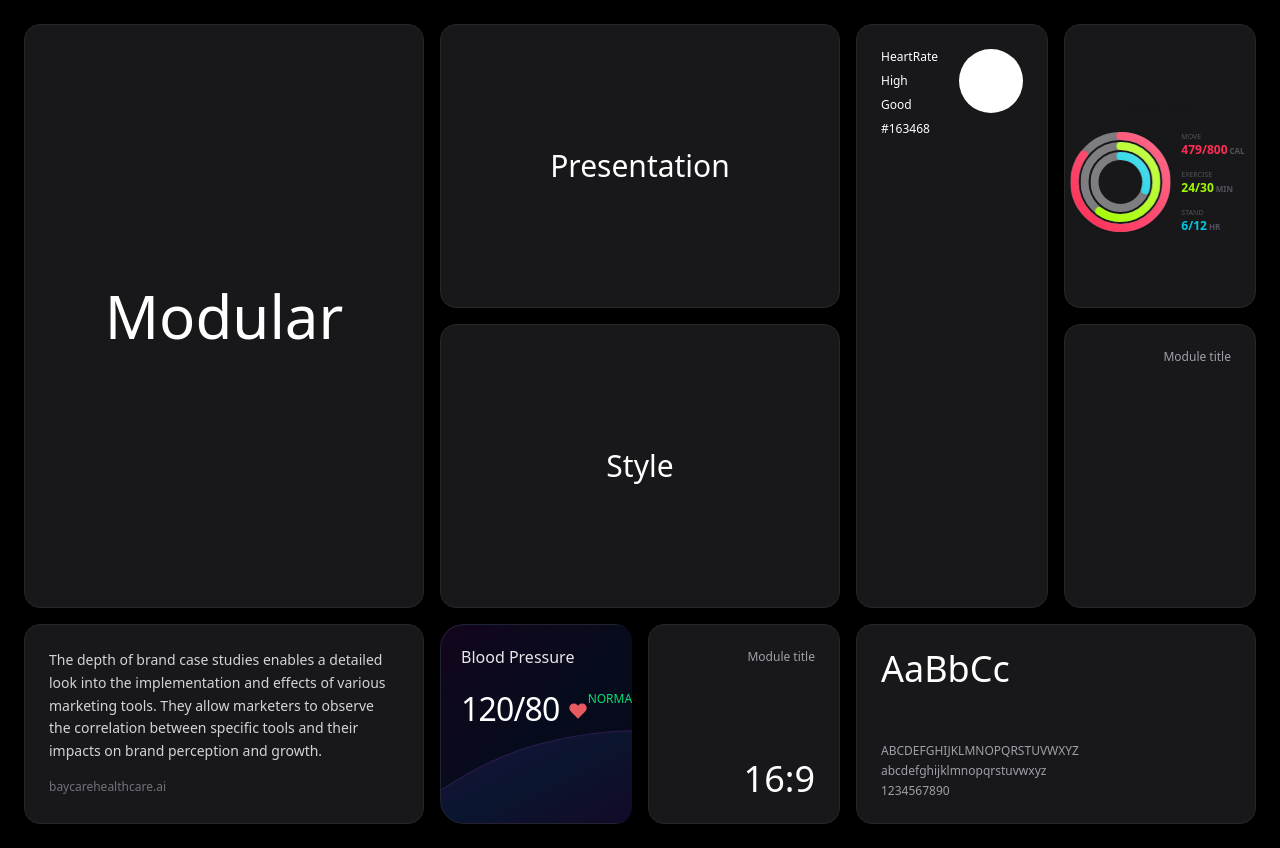
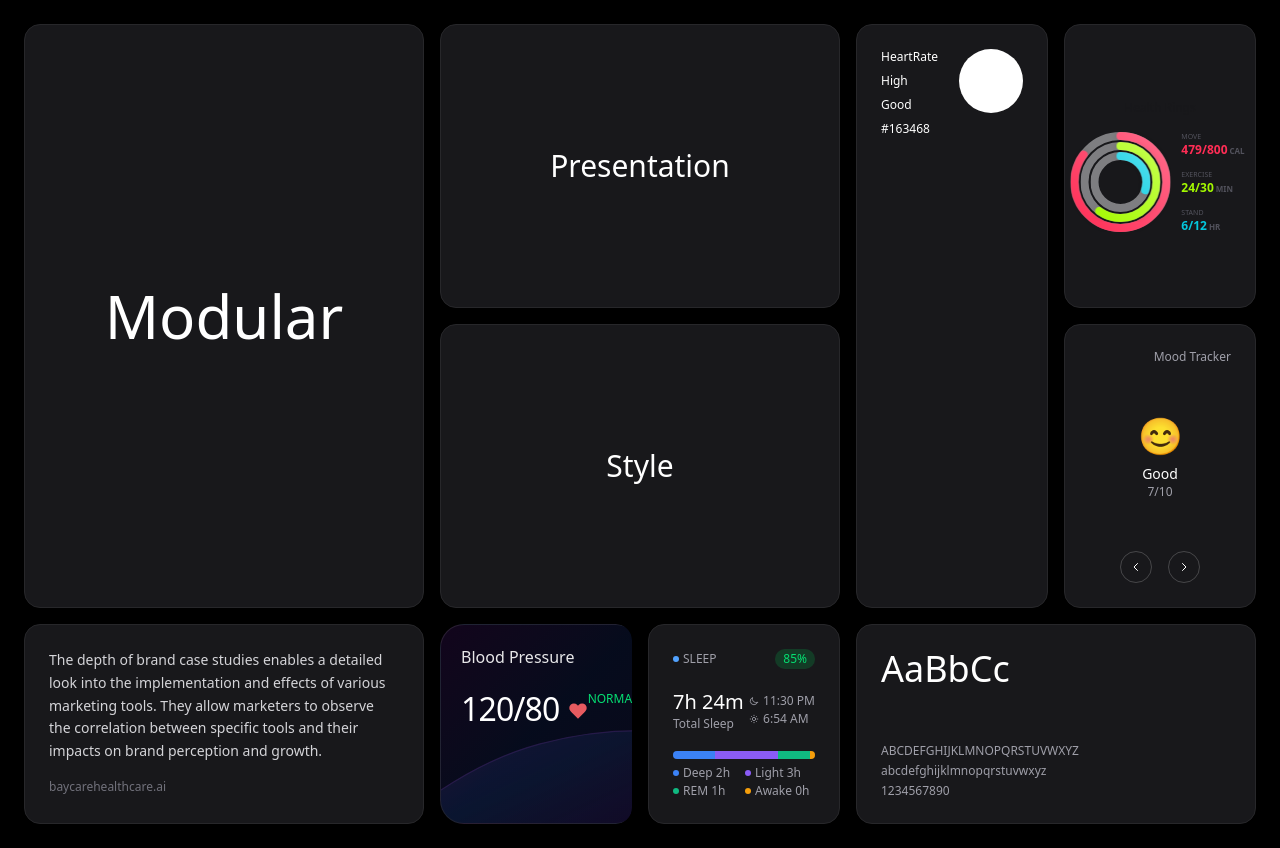
Before and after one commit to krishkumar1577/baycare-feelbot, a React (Vite) app in the folder frontend/: page /baycare-dashboard in a window 1280 px wide. Built offline with nearby package versions, Linux system fonts and the light colour scheme.

Commit message:
feat: add MoodTracker and SleepTracker components to BaycareDashboard

```diff
--- a/frontend/src/Pages/BaycareDashboard.tsx
+++ b/frontend/src/Pages/BaycareDashboard.tsx
@@ -1,6 +1,8 @@
 import React from "react";
 import AppleActivityCard from "../components/AppleActivityCard";
 import CryptoCard from "../components/Healthcard";
+import MoodTracker from "../components/moodtraker";
+import SleepTracker from "../components/SleepTracker";
 
 const BaycareDashboard: React.FC = () => {
   return (
@@ -45,11 +47,9 @@ const BaycareDashboard: React.FC = () => {
             <h3 className="text-3xl font-medium text-white">Style</h3>
           </div>
 
-          {/* Module title Card - Middle Right */}
-          <div className="col-span-1 row-span-1 bg-zinc-900 rounded-2xl p-6 flex flex-col justify-between border border-zinc-800">
-            <div className="text-right">
-              <p className="text-xs text-zinc-400">Module title</p>
-            </div>
+          {/* Mood Tracker Card - Middle Right */}
+          <div className="col-span-1 row-span-1 bg-zinc-900 rounded-2xl p-6 border border-zinc-800">
+            <MoodTracker />
           </div>
 
           {/* Text Block Card - Bottom Left */}
@@ -73,12 +73,14 @@ const BaycareDashboard: React.FC = () => {
             />
           </div>
 
-          {/* 16:9 Ratio Card - Bottom Right */}
-          <div className="col-span-1 row-span-1 bg-zinc-900 rounded-2xl p-6 flex flex-col justify-between border border-zinc-800">
-            <div className="text-right">
-              <p className="text-xs text-zinc-400">Module title</p>
-            </div>
-            <h3 className="text-4xl font-light text-white text-right">16:9</h3>
+          {/* Sleep Tracker Card - Bottom Right */}
+          <div className="col-span-1 row-span-1 bg-zinc-900 rounded-2xl p-6 border border-zinc-800">
+            <SleepTracker
+              totalSleep="7h 24m"
+              qualityScore={85}
+              bedTime="11:30 PM"
+              wakeTime="6:54 AM"
+            />
           </div>
 
           {/* Typography Card - Bottom Right Large */}
--- /dev/null
+++ b/frontend/src/components/SleepTracker.tsx
@@ -0,0 +1,115 @@
+import React from "react";
+
+interface SleepStage {
+  stage: "Deep" | "Light" | "REM" | "Awake";
+  duration: number; // in minutes
+  color: string;
+}
+
+interface SleepTrackerProps {
+  totalSleep: string;
+  qualityScore: number;
+  bedTime: string;
+  wakeTime: string;
+}
+
+const SleepTracker: React.FC<SleepTrackerProps> = ({
+  totalSleep = "7h 24m",
+  qualityScore = 85,
+  bedTime = "11:30 PM",
+  wakeTime = "6:54 AM"
+}) => {
+  const sleepStages: SleepStage[] = [
+    { stage: "Deep", duration: 120, color: "#3B82F6" }, // Blue
+    { stage: "Light", duration: 180, color: "#8B5CF6" }, // Purple
+    { stage: "REM", duration: 90, color: "#10B981" }, // Green
+    { stage: "Awake", duration: 15, color: "#F59E0B" }, // Amber
+  ];
+
+  const totalMinutes = sleepStages.reduce((sum, stage) => sum + stage.duration, 0);
+
+  const getQualityColor = (score: number) => {
+    if (score >= 80) return "text-green-400";
+    if (score >= 60) return "text-yellow-400";
+    return "text-red-400";
+  };
+
+  const getQualityBg = (score: number) => {
+    if (score >= 80) return "bg-green-500/20";
+    if (score >= 60) return "bg-yellow-500/20";
+    return "bg-red-500/20";
+  };
+
+  return (
+    <div className="h-full flex flex-col justify-between">
+      {/* Header */}
+      <div className="flex items-center justify-between mb-2">
+        <div className="flex items-center gap-1">
+          <div className="w-1.5 h-1.5 bg-blue-400 rounded-full"></div>
+          <span className="text-xs text-zinc-400 font-medium">SLEEP</span>
+        </div>
+        <div className={`px-2 py-0.5 rounded-full text-xs font-medium ${getQualityBg(qualityScore)} ${getQualityColor(qualityScore)}`}>
+          {qualityScore}%
+        </div>
+      </div>
+
+      {/* Main Sleep Info */}
+      <div className="flex items-center justify-between mb-2">
+        <div>
+          <h3 className="text-xl font-light text-white">{totalSleep}</h3>
+          <p className="text-xs text-zinc-400">Total Sleep</p>
+        </div>
+        <div className="text-right">
+          <div className="flex items-center gap-1 mb-0.5">
+            <svg className="w-2.5 h-2.5 text-zinc-400" fill="none" viewBox="0 0 24 24" stroke="currentColor">
+              <path strokeLinecap="round" strokeLinejoin="round" strokeWidth={2} d="M20.354 15.354A9 9 0 018.646 3.646 9.003 9.003 0 0012 21a9.003 9.003 0 008.354-5.646z" />
+            </svg>
+            <span className="text-xs text-zinc-400">{bedTime}</span>
+          </div>
+          <div className="flex items-center gap-1">
+            <svg className="w-2.5 h-2.5 text-zinc-400" fill="none" viewBox="0 0 24 24" stroke="currentColor">
+              <path strokeLinecap="round" strokeLinejoin="round" strokeWidth={2} d="M12 3v1m0 16v1m9-9h-1M4 12H3m15.364 6.364l-.707-.707M6.343 6.343l-.707-.707m12.728 0l-.707.707M6.343 17.657l-.707.707M16 12a4 4 0 11-8 0 4 4 0 018 0z" />
+            </svg>
+            <span className="text-xs text-zinc-400">{wakeTime}</span>
+          </div>
+        </div>
+      </div>
+
+      {/* Sleep Stages Bar */}
+      <div>
+        <div className="flex h-2 rounded-full overflow-hidden bg-zinc-800 mb-1.5">
+          {sleepStages.map((stage, index) => {
+            const percentage = (stage.duration / totalMinutes) * 100;
+            return (
+              <div
+                key={index}
+                className="h-full transition-all duration-500"
+                style={{
+                  width: `${percentage}%`,
+                  backgroundColor: stage.color,
+                }}
+              />
+            );
+          })}
+        </div>
+
+        {/* Sleep Stages Legend - Simplified */}
+        <div className="grid grid-cols-2 gap-0.5 text-xs">
+          {sleepStages.slice(0, 4).map((stage, index) => (
+            <div key={index} className="flex items-center gap-1">
+              <div
+                className="w-1.5 h-1.5 rounded-full"
+                style={{ backgroundColor: stage.color }}
+              />
+              <span className="text-zinc-400 text-xs truncate">
+                {stage.stage} {Math.floor(stage.duration / 60)}h
+              </span>
+            </div>
+          ))}
+        </div>
+      </div>
+    </div>
+  );
+};
+
+export default SleepTracker;
--- a/frontend/src/components/moodtraker.tsx
+++ b/frontend/src/components/moodtraker.tsx
@@ -1,9 +1,4 @@
-"use client"
-
 import { useState } from "react"
-// import { Button } from "@/components/ui/button"
-// import { Card, CardContent, CardDescription, CardHeader, CardTitle } from "@/components/ui/card"
-// import { ChevronLeft, ChevronRight } from "lucide-react"
 
 const moodData = [
   { level: 1, emoji: "😢", label: "Terrible" },
@@ -19,7 +14,7 @@ const moodData = [
 ]
 
 export default function MoodTracker() {
-  const [currentMood, setCurrentMood] = useState<(typeof moodData)[0]>(moodData[4]) // Start with neutral mood
+  const [currentMood, setCurrentMood] = useState<(typeof moodData)[0]>(moodData[6]) // Start with Good mood
 
   const navigateMood = (direction: "prev" | "next") => {
     const currentIndex = moodData.findIndex((mood) => mood.level === currentMood.level)
@@ -35,43 +30,40 @@ export default function MoodTracker() {
   }
 
   return (
-    <div className="min-h-screen bg-black p-6 flex items-center justify-center">
-      <div className="w-full max-w-sm">
-        <Card className="bg-white/5 backdrop-blur-xl border border-white/10 shadow-2xl">
-          <CardHeader className="text-center pb-4">
-            <CardTitle className="text-xl font-light text-white">Mood Tracker</CardTitle>
-            <CardDescription className="text-gray-400 text-sm">How are you feeling?</CardDescription>
-          </CardHeader>
-          <CardContent className="text-center space-y-6 pb-8">
-            <div className="flex items-center justify-center space-x-6">
-              <Button
-                variant="ghost"
-                size="sm"
-                onClick={() => navigateMood("prev")}
-                className="text-white hover:bg-white/10 h-10 w-10 p-0 border border-white/20 hover:border-white/40 transition-all duration-200"
-              >
-                <ChevronLeft className="h-4 w-4" />
-              </Button>
+    <div className="h-full flex flex-col justify-between">
+      {/* Header */}
+      <div className="text-right">
+        <p className="text-xs text-zinc-400 text-Center">Mood Tracker</p>
+      </div>
 
-              <div className="flex flex-col items-center space-y-3">
-                <div className="text-7xl">{currentMood.emoji}</div>
-                <div className="space-y-1">
-                  <h3 className="text-lg font-medium text-white">{currentMood.label}</h3>
-                  <p className="text-sm text-gray-400">{currentMood.level}/10</p>
-                </div>
-              </div>
+      {/* Mood Display */}
+      <div className="flex flex-col items-center space-y-2">
+        <div className="text-4xl">{currentMood.emoji}</div>
+        <div className="text-center">
+          <h3 className="text-sm font-medium text-white">{currentMood.label}</h3>
+          <p className="text-xs text-zinc-400">{currentMood.level}/10</p>
+        </div>
+      </div>
 
-              <Button
-                variant="ghost"
-                size="sm"
-                onClick={() => navigateMood("next")}
-                className="text-white hover:bg-white/10 h-10 w-10 p-0 border border-white/20 hover:border-white/40 transition-all duration-200"
-              >
-                <ChevronRight className="h-4 w-4" />
-              </Button>
-            </div>
-          </CardContent>
-        </Card>
+      {/* Navigation */}
+      <div className="flex items-center justify-center space-x-4">
+        <button
+          onClick={() => navigateMood("prev")}
+          className="text-white hover:bg-white/10 h-8 w-8 rounded-full border border-white/20 hover:border-white/40 transition-all duration-200 flex items-center justify-center"
+        >
+          <svg className="h-3 w-3" fill="none" viewBox="0 0 24 24" stroke="currentColor">
+            <path strokeLinecap="round" strokeLinejoin="round" strokeWidth={2} d="M15 19l-7-7 7-7" />
+          </svg>
+        </button>
+
+        <button
+          onClick={() => navigateMood("next")}
+          className="text-white hover:bg-white/10 h-8 w-8 rounded-full border border-white/20 hover:border-white/40 transition-all duration-200 flex items-center justify-center"
+        >
+          <svg className="h-3 w-3" fill="none" viewBox="0 0 24 24" stroke="currentColor">
+            <path strokeLinecap="round" strokeLinejoin="round" strokeWidth={2} d="M9 5l7 7-7 7" />
+          </svg>
+        </button>
       </div>
     </div>
   )
```
